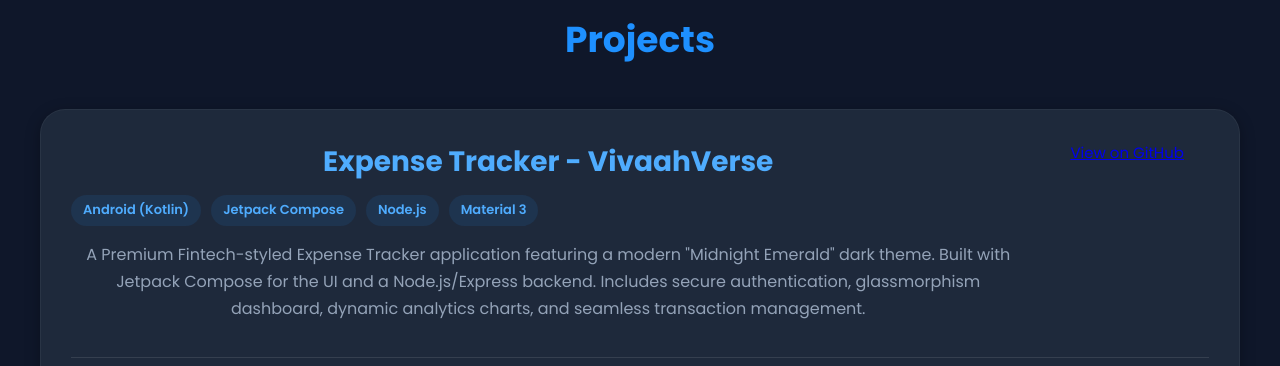
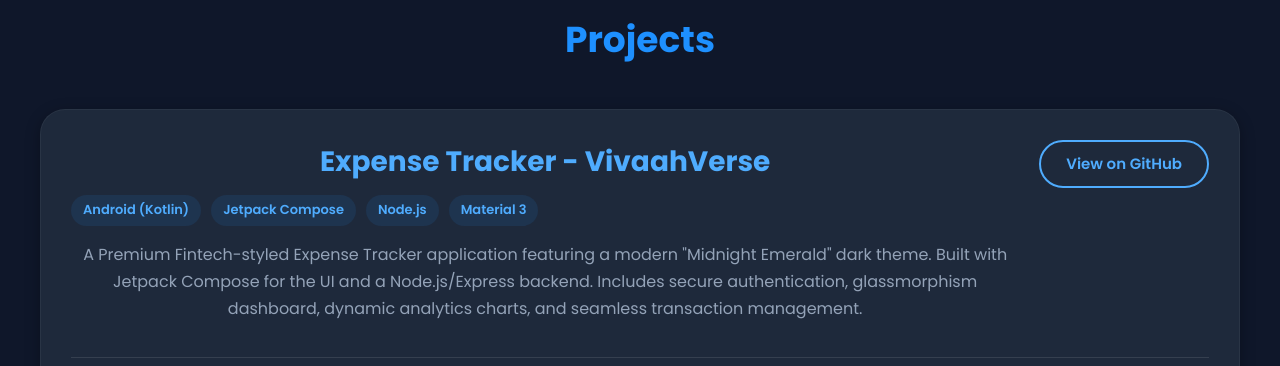
Before and after one commit to chaitanykakde/ChaitanyPortpholio, a plain HTML site: page index.html in a window 1280 px wide. Shown: the part 3940-4306 px from the top of the page. Drawn offline with Linux system fonts and the light colour scheme.

Commit message:
Style and animate View on GitHub button in projects section

```diff
--- a/styles.css
+++ b/styles.css
@@ -742,8 +742,23 @@ body {
 }
 
 .project-links .btn {
+    display: inline-block;
     padding: 10px 25px;
     font-size: 15px;
+    color: var(--primary-color);
+    border: 2px solid var(--primary-color);
+    border-radius: 25px;
+    text-decoration: none;
+    font-weight: 600;
+    background: transparent;
+    transition: all 0.3s ease;
+}
+
+.project-links .btn:hover {
+    background: var(--primary-color);
+    color: #fff;
+    transform: translateY(-3px);
+    box-shadow: 0 5px 15px rgba(30, 144, 255, 0.4);
 }
 
 /* Horizontal Scrollable Image Grid */
```
